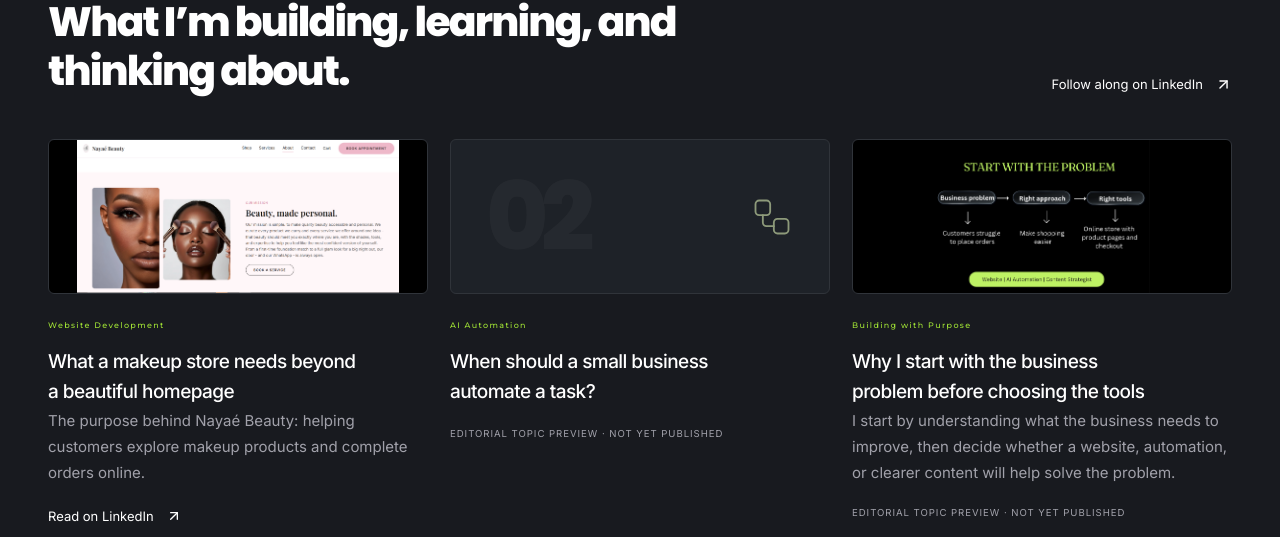
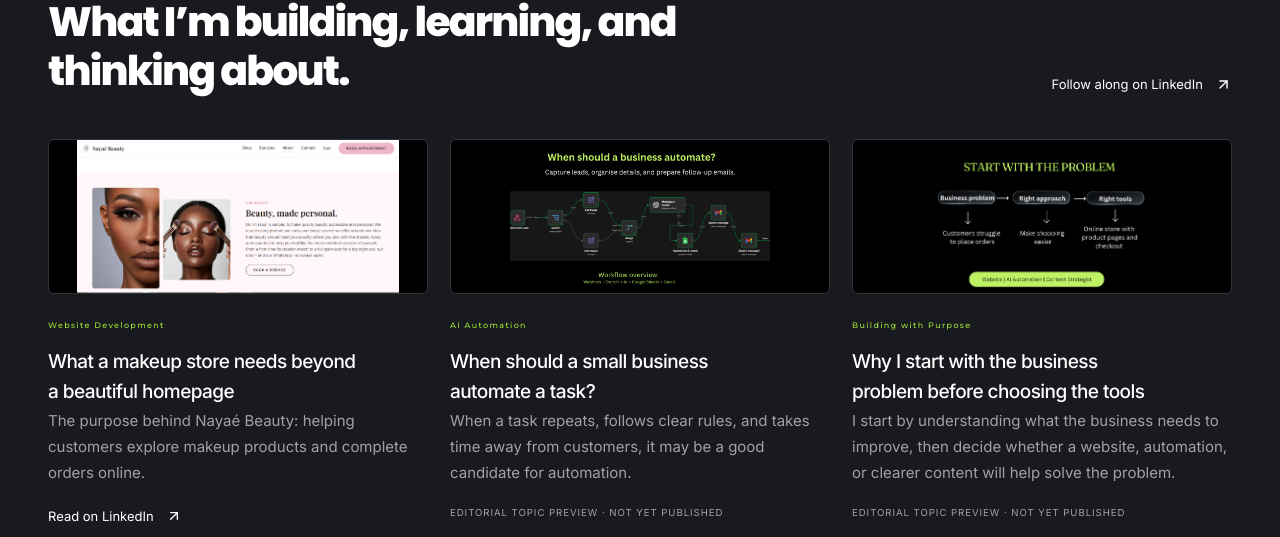
Before and after one commit to Dammy36/Linkedin-portofolio, a Next.js app: page / in a window 1280 px wide. Shown: the part 8112-8649 px from the top of the page. Built offline with nearby package versions, Linux system fonts and the light colour scheme; no server answers.

Commit message:
Add lead automation graphic to AI Automation insight

```diff
--- a/content/insights.ts
+++ b/content/insights.ts
@@ -26,6 +26,12 @@ export const insights: Insight[] = [
     slug: "when-to-automate",
     category: "AI Automation",
     title: "When should a small business automate a task?",
+    introduction:
+      "When a task repeats, follows clear rules, and takes time away from customers, it may be a good candidate for automation.",
+    image: {
+      src: "/projects/lead-management-automation.png",
+      alt: "When should a business automate? An n8n lead workflow connects a webhook, routing, AI processing, Google Sheets, and Gmail follow-up actions.",
+    },
   },
   {
     slug: "business-problem-before-tools",
```
Also changed, not shown: public/projects/lead-management-automation.png (added).
